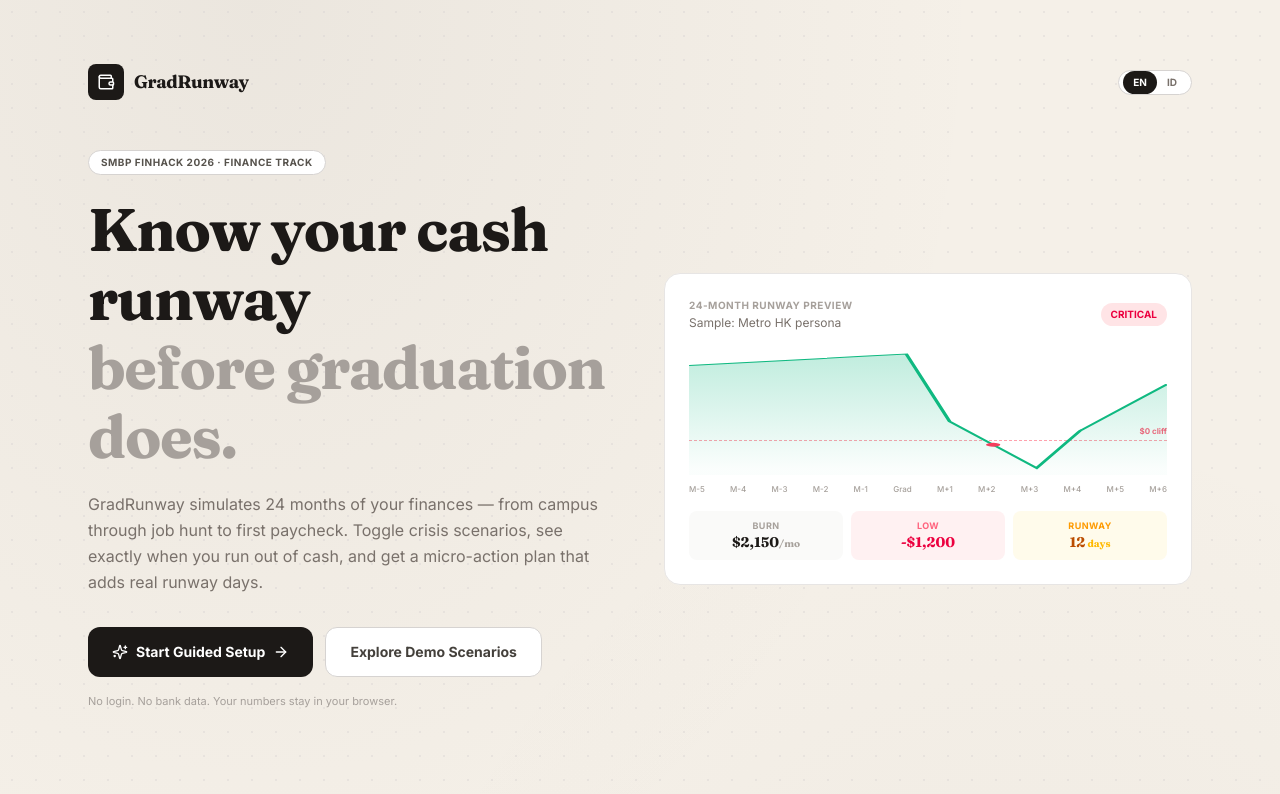
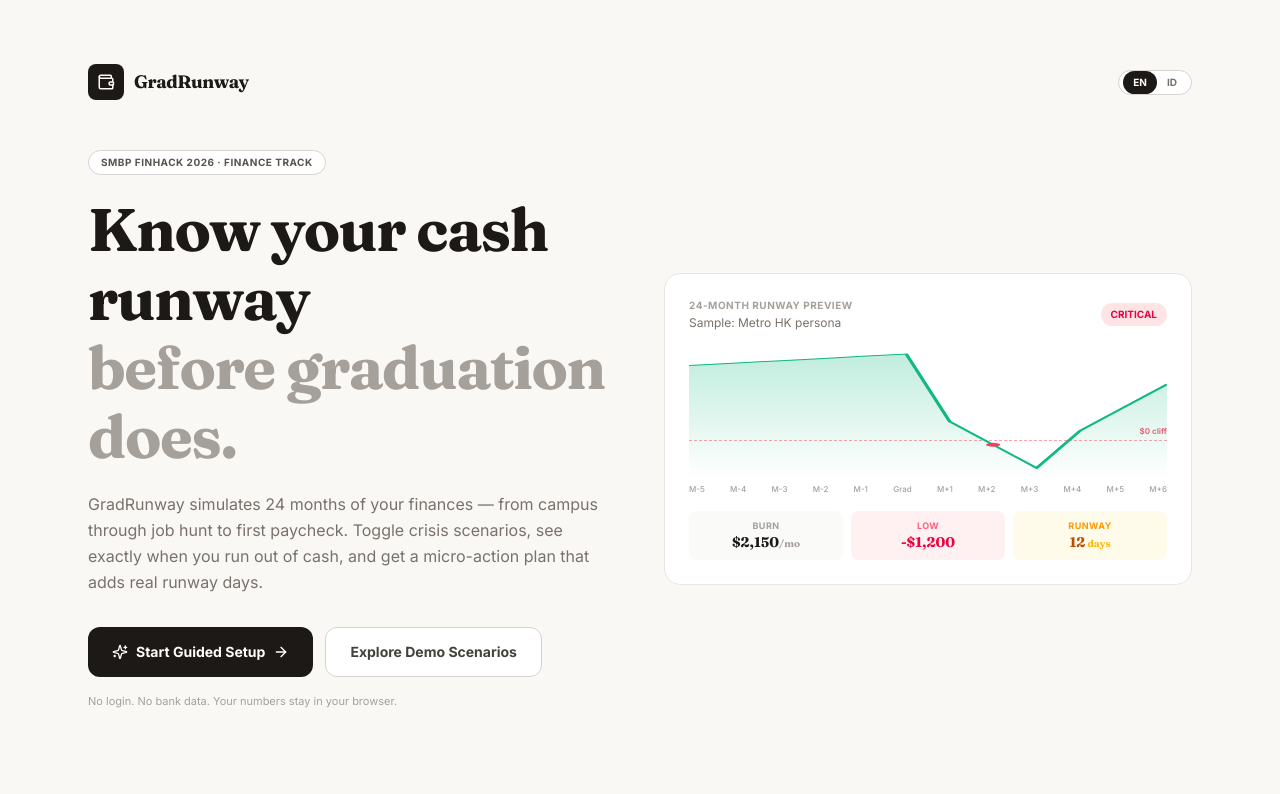
Before and after one commit to muhammadfisabilillah/GradRunway, a Next.js app: page / in a window 1280 px wide. Shown: the top 794 px of the page. Built offline with nearby package versions, Linux system fonts and the light colour scheme.

Commit message:
revert: back to original cream #faf8f5 background, remove gradient/dot pattern

```diff
--- a/app/globals.css
+++ b/app/globals.css
@@ -1,7 +1,7 @@
 @import "tailwindcss";
 
 :root {
-  --background: #f5f0e8;
+  --background: #faf8f5;
   --foreground: #1c1917;
   --font-serif: var(--font-fraunces), Georgia, "Times New Roman", serif;
   --font-sans: var(--font-inter), ui-sans-serif, system-ui, sans-serif;
@@ -88,15 +88,3 @@ input[type="range"]::-moz-range-thumb {
   cursor: pointer;
   border: 2px solid #faf8f5;
 }
-
-.landing-bg {
-  background:
-    radial-gradient(ellipse at 20% 0%, rgba(120, 113, 108, 0.08) 0%, transparent 50%),
-    radial-gradient(ellipse at 80% 100%, rgba(120, 113, 108, 0.06) 0%, transparent 50%),
-    #f5f0e8;
-}
-
-.dot-pattern {
-  background-image: radial-gradient(circle, #d6d3d1 1px, transparent 1px);
-  background-size: 24px 24px;
-}
--- a/app/page.tsx
+++ b/app/page.tsx
@@ -359,7 +359,7 @@ export default function Home() {
     : 0;
 
   const navbar = (
-    <header className="sticky top-0 z-20 border-b border-stone-200 bg-[#f5f0e8]/90 backdrop-blur">
+    <header className="sticky top-0 z-20 border-b border-stone-200 bg-[#faf8f5]/90 backdrop-blur">
       <div className="mx-auto flex max-w-7xl items-center justify-between gap-4 px-4 py-3 sm:px-6">
         <button
           type="button"
@@ -480,7 +480,7 @@ export default function Home() {
   }
 
   return (
-    <main className="min-h-screen bg-[#f5f0e8] text-stone-900">
+    <main className="min-h-screen bg-[#faf8f5] text-stone-900">
       {navbar}
 
       <div className="mx-auto max-w-7xl px-4 py-6 sm:px-6">
--- a/components/DemoScenarios.tsx
+++ b/components/DemoScenarios.tsx
@@ -51,7 +51,7 @@ export default function DemoScenarios({
   onBack,
 }: DemoScenariosProps) {
   return (
-    <main className="min-h-screen bg-[#f5f0e8] text-stone-900">
+    <main className="min-h-screen bg-[#faf8f5] text-stone-900">
       <div className="mx-auto max-w-5xl px-4 py-10 sm:px-6 sm:py-14">
         <button
           type="button"
--- a/components/SetupWizard.tsx
+++ b/components/SetupWizard.tsx
@@ -157,7 +157,7 @@ export default function SetupWizard({
   const isLast = step === wizardSteps.length - 1;
 
   return (
-    <main className="min-h-screen bg-[#f5f0e8] text-stone-900">
+    <main className="min-h-screen bg-[#faf8f5] text-stone-900">
       <div className="mx-auto max-w-2xl px-4 py-10 sm:px-6 sm:py-14">
         <button
           type="button"
--- a/components/WelcomeHero.tsx
+++ b/components/WelcomeHero.tsx
@@ -188,9 +188,8 @@ export default function WelcomeHero({
   const t = content[lang];
 
   return (
-    <main className="landing-bg min-h-screen text-stone-900">
-      <div className="dot-pattern pointer-events-none fixed inset-0 opacity-40" />
-      <div className="relative mx-auto max-w-6xl px-4 py-8 sm:px-6 sm:py-16">
+    <main className="min-h-screen bg-[#faf8f5] text-stone-900">
+      <div className="mx-auto max-w-6xl px-4 py-8 sm:px-6 sm:py-16">
         <div className="flex items-center justify-between">
           <div className="flex items-center gap-2.5">
             <div className="flex h-9 w-9 items-center justify-center rounded-lg bg-stone-900">
```
